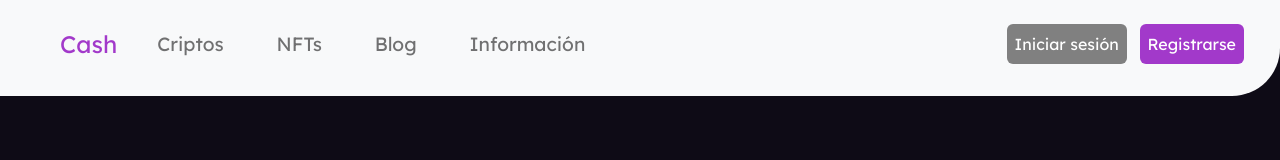
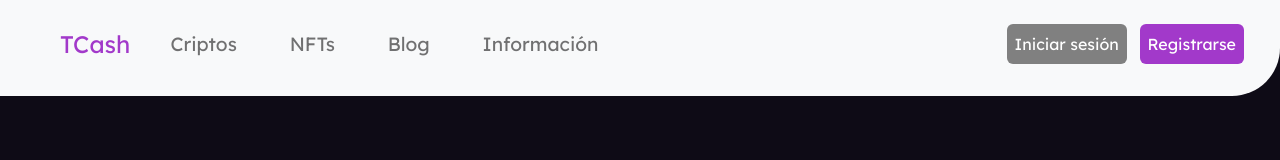
Before and after one commit to Tomas-Izuel/BitDex, a website: page index.html in a window 1280 px wide. Shown: the top 160 px of the page. Drawn offline with nearby package versions, Linux system fonts and the light colour scheme.

Commit message:
pequeño cambio para configuracion

```diff
--- a/index.html
+++ b/index.html
@@ -30,7 +30,7 @@
             <div class="container-fluid">
                 <a class="navbar-brand active" href="./index.html">
                     <object data="./media/TCashLogo.svg" type=""></object>
-                    <p>Cash</p>
+                    <p>TCash</p>
                 </a>
                 <button class="navbar-toggler" type="button" data-bs-toggle="collapse" data-bs-target="#navbarText"
                     aria-controls="navbarText" aria-expanded="false" aria-label="Toggle navigation">
```
